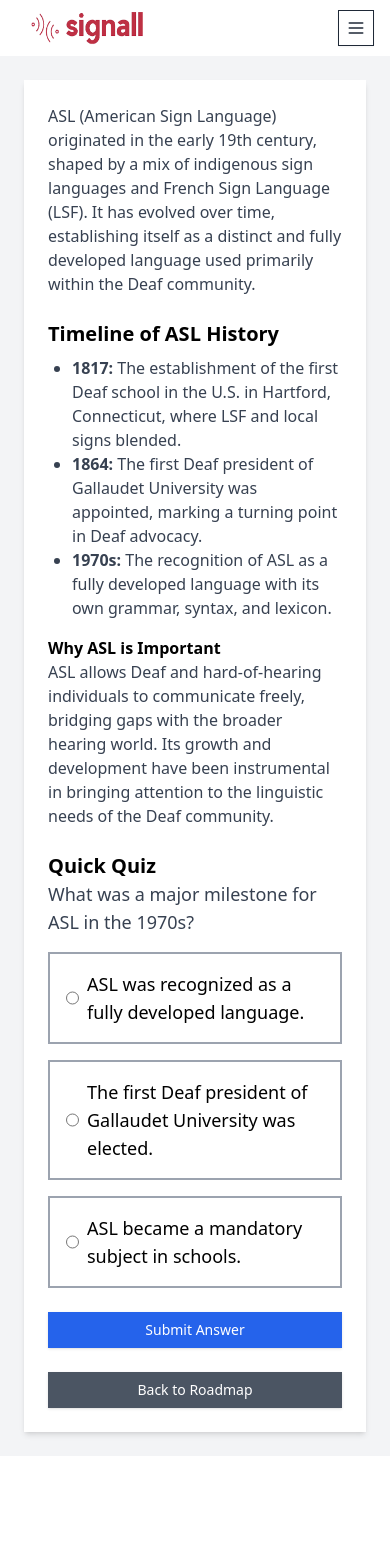
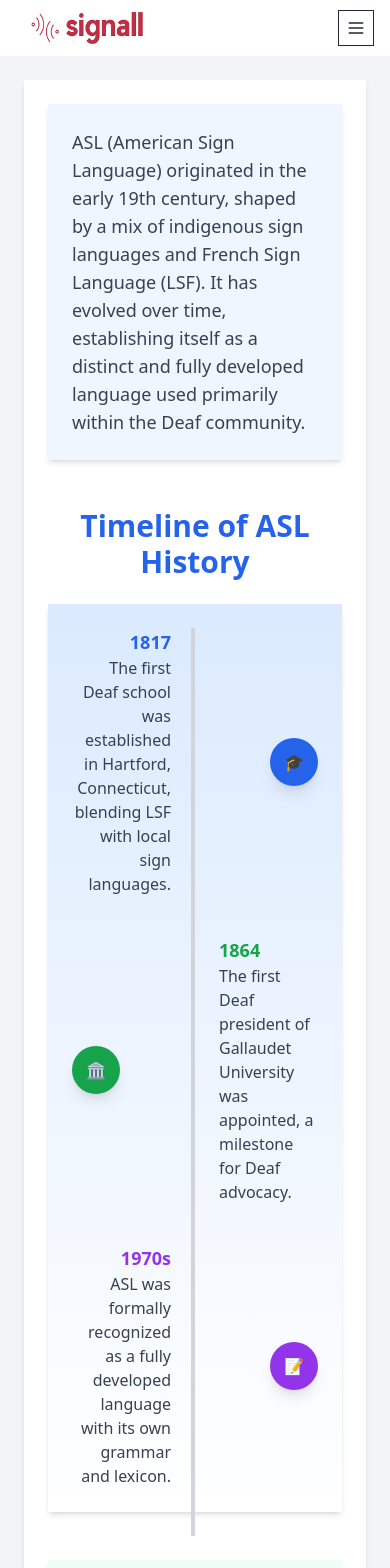
Before and after one commit to hasin023/sign-all_DP1, a Next.js app in the folder sign-all/: page /lessons/BriefHistory in a window 390 px wide. Shown: the top 1568 px of the page. Before the commit the page ends 1456 px from the top, so only its background shows below. Built offline with nearby package versions, Linux system fonts and the light colour scheme; no server answers.

Commit message:
Updated The progress bar logic. Updated the UIs of two components

```diff
--- a/sign-all/src/pages/lessons/BriefHistory.tsx
+++ b/sign-all/src/pages/lessons/BriefHistory.tsx
@@ -30,72 +30,104 @@ const BriefHistory = () => {
 
     return (
         <LessonLayout title="Brief History and Importance of ASL">
-            <p className="text-gray-700">
+            {/* Introduction Section */}
+            <section className="bg-blue-50 p-6 rounded-lg shadow-md">
+                <p className="text-gray-700 text-lg">
                     ASL (American Sign Language) originated in the early 19th century, shaped by a mix of indigenous
                     sign languages and French Sign Language (LSF). It has evolved over time, establishing itself as a
                     distinct and fully developed language used primarily within the Deaf community.
                 </p>
+            </section>
 
-            <h3 className="text-xl font-semibold mt-6">Timeline of ASL History</h3>
-            <ul className="list-disc pl-6 mt-2 text-gray-700">
-                <li><strong>1817:</strong> The establishment of the first Deaf school in the U.S. in Hartford, Connecticut, where LSF and local signs blended.</li>
-                <li><strong>1864:</strong> The first Deaf president of Gallaudet University was appointed, marking a turning point in Deaf advocacy.</li>
-                <li><strong>1970s:</strong> The recognition of ASL as a fully developed language with its own grammar, syntax, and lexicon.</li>
-            </ul>
+            {/* Timeline Section */}
+            <h3 className="text-3xl font-bold mt-12 text-center text-blue-600">Timeline of ASL History</h3>
+            <div className="relative mt-6 px-6 max-w-3xl mx-auto bg-gradient-to-b from-blue-100 to-white p-6 rounded-lg shadow-md">
+                {/* Vertical Line */}
+                <div className="absolute left-1/2 transform -translate-x-1 w-1 h-full bg-gray-300"></div>
 
-            <h4 className="mt-4 font-semibold">Why ASL is Important</h4>
+                {/* Timeline Events */}
+                <div className="relative flex flex-col space-y-10">
+                    {/* 1817 - First Deaf School */}
+                    <div className="flex items-center justify-between">
+                        <div className="w-1/2 text-right pr-6">
+                            <h4 className="text-lg font-semibold text-blue-600">1817</h4>
                             <p className="text-gray-700">
+                                The first Deaf school was established in Hartford, Connecticut, blending LSF with local sign languages.
+                            </p>
+                        </div>
+                        <div className="w-12 h-12 bg-blue-600 text-white flex items-center justify-center rounded-full shadow-lg">
+                            🎓
+                        </div>
+                    </div>
+
+                    {/* 1864 - Gallaudet University */}
+                    <div className="flex items-center justify-between flex-row-reverse">
+                        <div className="w-1/2 text-left pl-6">
+                            <h4 className="text-lg font-semibold text-green-600">1864</h4>
+                            <p className="text-gray-700">
+                                The first Deaf president of Gallaudet University was appointed, a milestone for Deaf advocacy.
+                            </p>
+                        </div>
+                        <div className="w-12 h-12 bg-green-600 text-white flex items-center justify-center rounded-full shadow-lg">
+                            🏛️
+                        </div>
+                    </div>
+
+                    {/* 1970s - Recognition of ASL */}
+                    <div className="flex items-center justify-between">
+                        <div className="w-1/2 text-right pr-6">
+                            <h4 className="text-lg font-semibold text-purple-600">1970s</h4>
+                            <p className="text-gray-700">
+                                ASL was formally recognized as a fully developed language with its own grammar and lexicon.
+                            </p>
+                        </div>
+                        <div className="w-12 h-12 bg-purple-600 text-white flex items-center justify-center rounded-full shadow-lg">
+                            📝
+                        </div>
+                    </div>
+                </div>
+            </div>
+
+            {/* Importance of ASL Section */}
+            <section className="bg-green-50 p-6 mt-12 rounded-lg shadow-md">
+                <h4 className="text-2xl font-semibold text-green-700">Why ASL is Important</h4>
+                <p className="text-gray-700 mt-2">
                     ASL allows Deaf and hard-of-hearing individuals to communicate freely, bridging gaps with the broader
                     hearing world. Its growth and development have been instrumental in bringing attention to the linguistic
                     needs of the Deaf community.
                 </p>
+            </section>
 
-            {/* Interactive Quiz */}
-<h4 className="text-xl font-semibold mt-6">Quick Quiz</h4>
+            {/* Interactive Quiz Section */}
+            <section className="bg-gray-50 p-6 mt-12 rounded-lg shadow-md">
+                <h4 className="text-2xl font-semibold text-gray-800">Quick Quiz</h4>
                 <p className="text-lg text-gray-700 mb-4">
                     What was a major milestone for ASL in the 1970s?
                 </p>
 
                 {/* Quiz Options */}
                 <div className="space-y-4">
-    <label className={`cursor-pointer flex items-center space-x-2 p-4 rounded-lg border-2 transition-all duration-200
-        ${selectedAnswer === "ASL was recognized as a fully developed language." ? "border-green-600 bg-green-100" : "border-gray-400 bg-white hover:bg-gray-100"}`}
-        onClick={() => handleAnswerSelect("ASL was recognized as a fully developed language.")}>
+                    {[
+                        "ASL was recognized as a fully developed language.",
+                        "The first Deaf president of Gallaudet University was elected.",
+                        "ASL became a mandatory subject in schools."
+                    ].map((answer) => (
+                        <label
+                            key={answer}
+                            className={`cursor-pointer flex items-center space-x-2 p-4 rounded-lg border-2 transition-all duration-200
+                                ${selectedAnswer === answer ? (isCorrect ? "border-green-600 bg-green-100" : "border-red-600 bg-red-100") : "border-gray-400 bg-white hover:bg-gray-100"}`}
+                            onClick={() => handleAnswerSelect(answer)}
+                        >
                             <input
                                 type="radio"
                                 name="quiz"
-            checked={selectedAnswer === "ASL was recognized as a fully developed language."}
-            onChange={() => handleAnswerSelect("ASL was recognized as a fully developed language.")}
+                                checked={selectedAnswer === answer}
+                                onChange={() => handleAnswerSelect(answer)}
                                 className="h-5 w-5 text-green-600"
                             />
-        <span className="text-lg">ASL was recognized as a fully developed language.</span>
+                            <span className="text-lg">{answer}</span>
                         </label>
-
-    <label className={`cursor-pointer flex items-center space-x-2 p-4 rounded-lg border-2 transition-all duration-200
-        ${selectedAnswer === "The first Deaf president of Gallaudet University was elected." ? "border-green-600 bg-green-100" : "border-gray-400 bg-white hover:bg-gray-100"}`}
-        onClick={() => handleAnswerSelect("The first Deaf president of Gallaudet University was elected.")}>
-        <input
-            type="radio"
-            name="quiz"
-            checked={selectedAnswer === "The first Deaf president of Gallaudet University was elected."}
-            onChange={() => handleAnswerSelect("The first Deaf president of Gallaudet University was elected.")}
-            className="h-5 w-5 text-green-600"
-        />
-        <span className="text-lg">The first Deaf president of Gallaudet University was elected.</span>
-    </label>
-
-    <label className={`cursor-pointer flex items-center space-x-2 p-4 rounded-lg border-2 transition-all duration-200
-        ${selectedAnswer === "ASL became a mandatory subject in schools." ? "border-green-600 bg-green-100" : "border-gray-400 bg-white hover:bg-gray-100"}`}
-        onClick={() => handleAnswerSelect("ASL became a mandatory subject in schools.")}>
-        <input
-            type="radio"
-            name="quiz"
-            checked={selectedAnswer === "ASL became a mandatory subject in schools."}
-            onChange={() => handleAnswerSelect("ASL became a mandatory subject in schools.")}
-            className="h-5 w-5 text-green-600"
-        />
-        <span className="text-lg">ASL became a mandatory subject in schools.</span>
-    </label>
+                    ))}
                 </div>
 
                 {/* Submit Button */}
@@ -111,24 +143,25 @@ const BriefHistory = () => {
                 {isSubmitted && (
                     <div className="mt-4 text-center">
                         {isCorrect ? (
-            <p className="text-lg font-semibold text-green-600">Correct! ASL was recognized as a fully developed language.</p>
+                            <p className="text-lg font-semibold text-green-600">🎉 Correct! ASL was recognized as a fully developed language.</p>
                         ) : (
                             <p className="text-lg font-semibold text-red-600">
-                Incorrect. The correct answer is: <strong>"ASL was recognized as a fully developed language."</strong>
+                                ❌ Incorrect. The correct answer is: <strong>"ASL was recognized as a fully developed language."</strong>
                             </p>
                         )}
                     </div>
                 )}
+            </section>
 
             {/* Back to Roadmap Button */}
+            <div className="mt-12 text-center">
                 <Button
                     onClick={() => router.push("/roadmap")}
-    className="mt-6 w-full py-2 text-white bg-gray-600 rounded-lg hover:bg-gray-700 transition duration-200"
+                    className="px-6 py-3 text-white bg-gray-700 rounded-lg hover:bg-gray-800 transition duration-200"
                 >
                     Back to Roadmap
                 </Button>
-
-
+            </div>
         </LessonLayout>
     );
 };
```
Also changed, not shown: sign-all/src/components/custom/LearningRoadmap.tsx (+41 -20 lines), sign-all/src/pages/lessons/BasicEtiquette.tsx (+90 -19 lines). Lines whose indentation alone changed are shown as unchanged.
